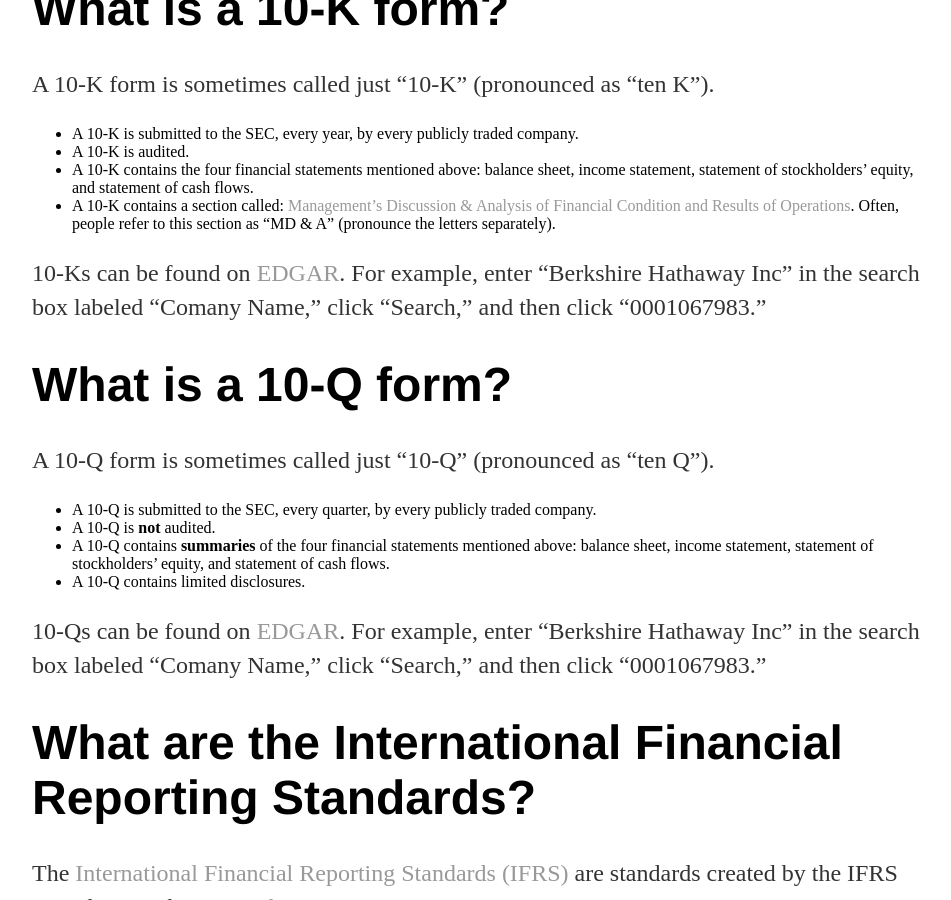
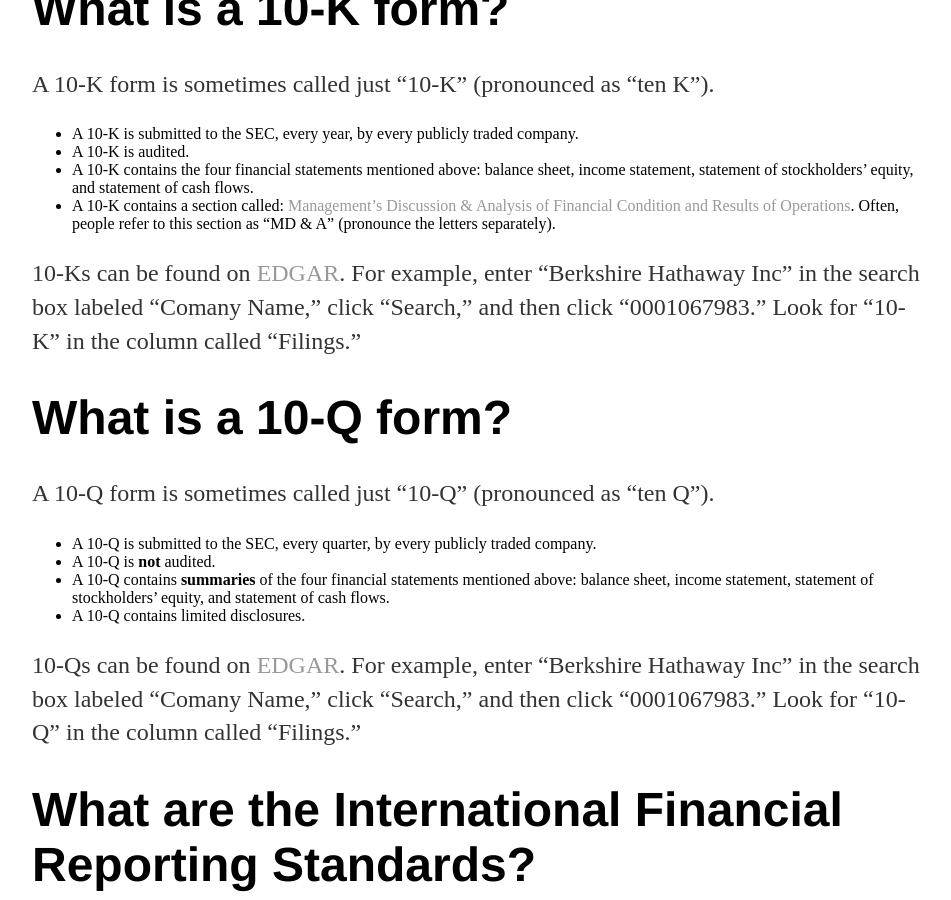
Before and after one commit to chopdicemince/chopdicemince.github.io, a Jekyll site: the page built from _posts/2018-09-03-mba-financial-statement-analysis.md, in a window 1280 px wide and 900 px high, scrolled down 1477 px. Shown: the whole window, without its empty margins (160-1111 px from the left). Built offline with Jekyll 4.4.1, drawn with Linux system fonts in a browser that asks for light colours.

Commit message:
Look for 10-K and 10-K in column Filings

```diff
--- a/_posts/2018-09-03-mba-financial-statement-analysis.md
+++ b/_posts/2018-09-03-mba-financial-statement-analysis.md
@@ -39,7 +39,7 @@ A 10-K form is sometimes called just "10-K" (pronounced as "ten K").
 * A 10-K contains the four financial statements mentioned above: balance sheet, income statement, statement of stockholders' equity, and statement of cash flows.
 * A 10-K contains a section called: [Management's Discussion & Analysis of Financial Condition and Results of Operations](https://www.sec.gov/news/press/2003-179.htm). Often, people refer to this section as "MD & A" (pronounce the letters separately).
 
-10-Ks can be found on [EDGAR](https://www.sec.gov/edgar/searchedgar/companysearch.html). For example, enter "Berkshire Hathaway Inc" in the search box labeled "Comany Name," click "Search," and then click "0001067983."
+10-Ks can be found on [EDGAR](https://www.sec.gov/edgar/searchedgar/companysearch.html). For example, enter "Berkshire Hathaway Inc" in the search box labeled "Comany Name," click "Search," and then click "0001067983." Look for "10-K" in the column called "Filings."
 
 # What is a 10-Q form?
 
@@ -50,7 +50,7 @@ A 10-Q form is sometimes called just "10-Q" (pronounced as "ten Q").
 * A 10-Q contains __summaries__ of the four financial statements mentioned above: balance sheet, income statement, statement of stockholders' equity, and statement of cash flows.
 * A 10-Q contains limited disclosures.
 
-10-Qs can be found on [EDGAR](https://www.sec.gov/edgar/searchedgar/companysearch.html). For example, enter "Berkshire Hathaway Inc" in the search box labeled "Comany Name," click "Search," and then click "0001067983."
+10-Qs can be found on [EDGAR](https://www.sec.gov/edgar/searchedgar/companysearch.html). For example, enter "Berkshire Hathaway Inc" in the search box labeled "Comany Name," click "Search," and then click "0001067983." Look for "10-Q" in the column called "Filings."
 
 # What are the International Financial Reporting Standards?
 
```
